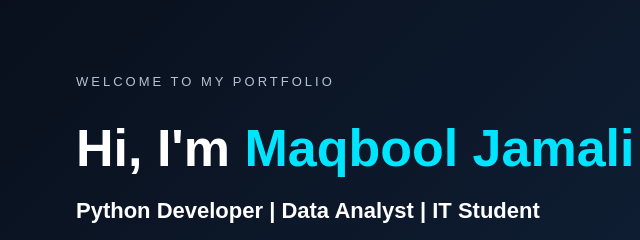
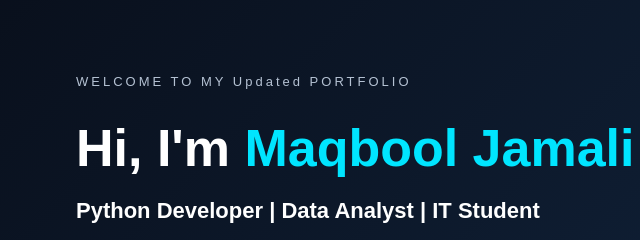
Before and after one commit to maqbooljamali358-stack/cloudportfolio, a plain HTML site: page index.html in a window 1280 px wide. Shown: the part 211-451 px from the top of the page, 52-692 px from the left. Drawn offline with Linux system fonts and the light colour scheme.

Commit message:
Update portfolio heading

```diff
--- a/index.html
+++ b/index.html
@@ -307,7 +307,7 @@ footer {
 
 <section class="hero" id="home">
     <div class="hero-content">
-        <p class="tag">WELCOME TO MY PORTFOLIO</p>
+        <p class="tag">WELCOME TO MY Updated PORTFOLIO</p>
 
         <h1>Hi, I'm <span>Maqbool Jamali</span></h1>
 
```
